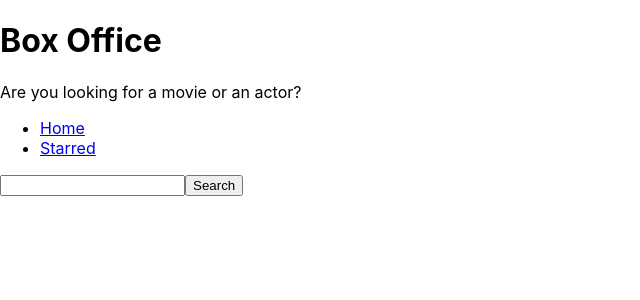
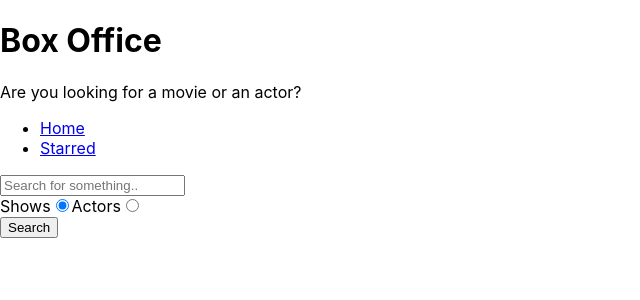
Before and after one commit to kamaljeetsingh1322/box-office, a React (Create React App) app: page / in a window 1280 px wide. Shown: the top 300 px of the page, without its empty margins (0-640 px from the left). Built offline with nearby package versions, Linux system fonts and the light colour scheme.

Commit message:
added search options

```diff
--- a/src/pages/Home.js
+++ b/src/pages/Home.js
@@ -5,13 +5,16 @@
 const Home = () => {
   const [input, setInput] = useState('');
   const [results, setResults] = useState(null);
+  const [searchOption, setSearchOption] = useState('shows');
 
   const onInputChange = ev => {
     setInput(ev.target.value);
   };
 
+  const isShowsSearch = searchOption === 'shows';
+
   const onSearch = () => {
-    apiGet(`/search/shows?q=${input}`).then(result => {
+    apiGet(`/search/${searchOption}?q=${input}`).then(result => {
       setResults(result);
       console.log(result);
     });
@@ -23,18 +26,19 @@
     }
   };
 
+  const onRadioChange = ev => {
+    setSearchOption(ev.target.value);
+  };
   const renderResults = () => {
     if (results && results.length === 0) {
       return <div>No result found.</div>;
     }
     if (results && results.length > 0) {
-      return (
-        <div>
-          {results.map(item => (
-            <div key={item.show.id}>{item.show.name}</div>
-          ))}
-        </div>
-      );
+      return results[0].show
+        ? results.map(item => <div key={item.show.id}>{item.show.name}</div>)
+        : results.map(item => (
+            <div key={item.person.id}>{item.person.name}</div>
+          ));
     }
     return null;
   };
@@ -42,10 +46,35 @@
     <MainPageLayout>
       <input
         type="text"
+        placeholder="Search for something.."
         onChange={onInputChange}
         onKeyDown={onKeyDown}
         value={input}
       />
+
+      <div>
+        <label htmlFor="shows-search">
+          Shows
+          <input
+            id="shows-search"
+            type="radio"
+            value="shows"
+            onChange={onRadioChange}
+            checked={isShowsSearch}
+          />
+        </label>
+
+        <label htmlFor="actor-search">
+          Actors
+          <input
+            id="actor-search"
+            type="radio"
+            value="people"
+            onChange={onRadioChange}
+            checked={!isShowsSearch}
+          />
+        </label>
+      </div>
       <button type="button" onClick={onSearch}>
         Search
       </button>
```
